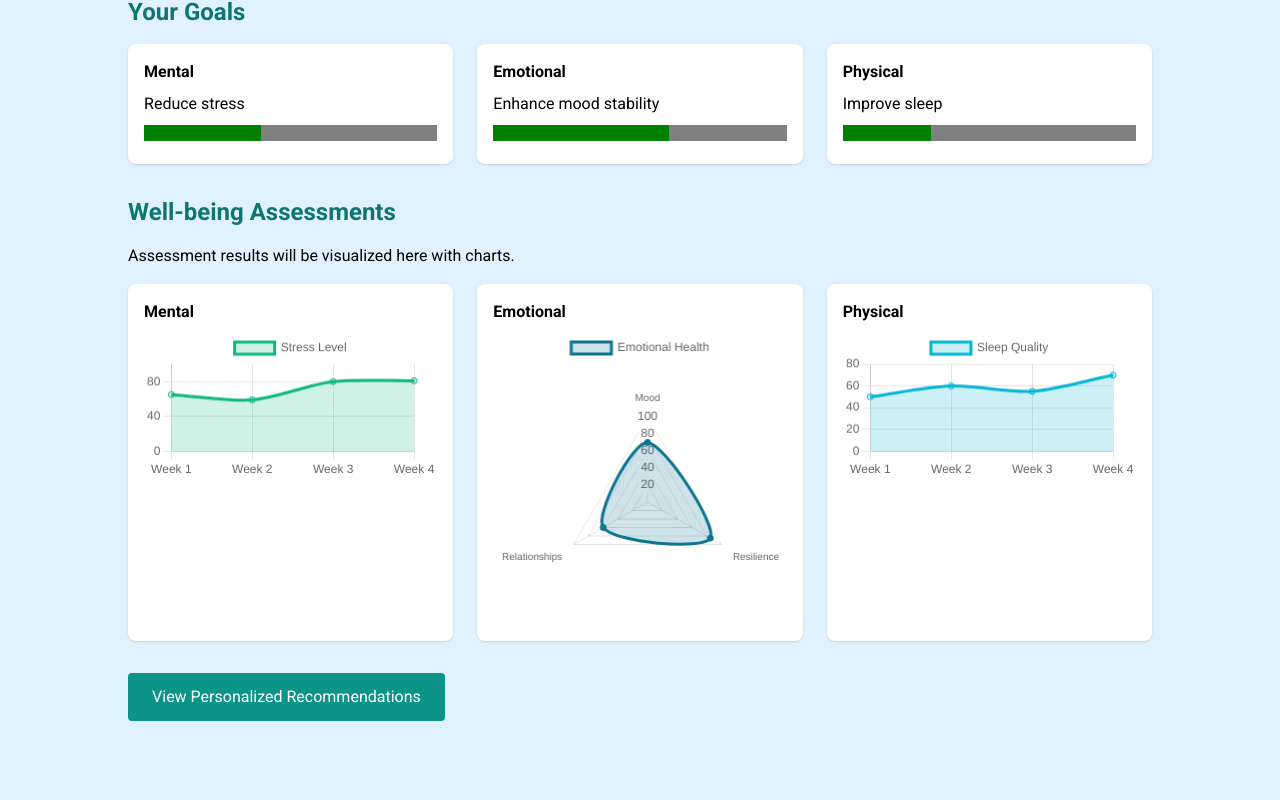
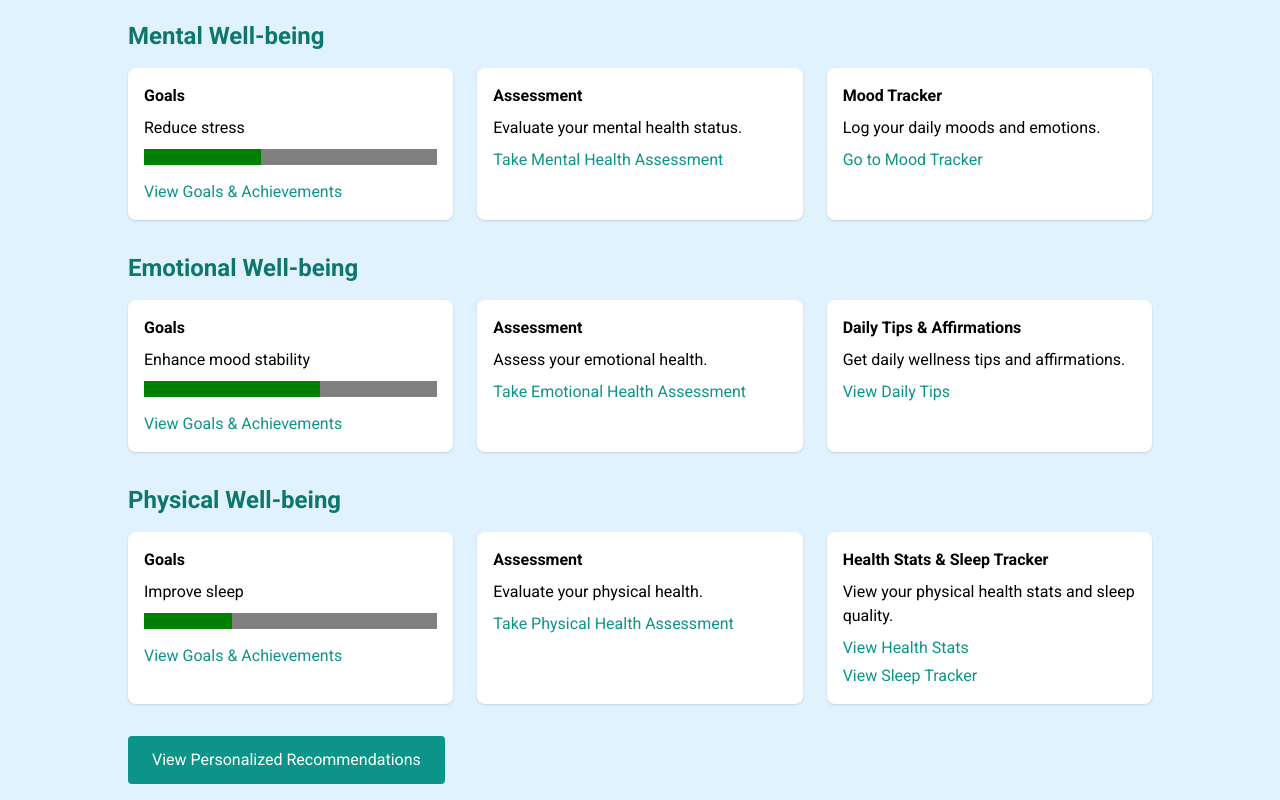
Before and after one commit to lemonadebusinesssolutions/blackboxai-1745058827734, a website: page public/dashboard.html in a window 1280 px wide. Shown: the part 84-884 px from the top of the page. Before the commit the page ends 821 px from the top, so only its background shows below. Drawn offline with nearby package versions, Linux system fonts and the light colour scheme; no server answers.

Commit message:
Add public/dashboard.html 1745065278528

```diff
--- a/public/dashboard.html
+++ b/public/dashboard.html
@@ -15,6 +15,9 @@
   </style>
 </head>
 <body class="min-h-screen flex flex-col p-4">
+  <!-- Include navigation menu -->
+  <div id="nav-placeholder"></div>
+
   <header class="flex items-center justify-between mb-6">
     <h1 class="text-3xl font-bold text-teal-700">Wellness Pro Dashboard</h1>
     <button id="logoutBtn" class="bg-red-500 text-white px-4 py-2 rounded hover:bg-red-600 transition">Logout</button>
@@ -22,52 +25,86 @@
 
   <main class="flex flex-col space-y-8 max-w-5xl mx-auto">
     <section>
-      <h2 class="text-2xl font-semibold mb-4 text-teal-700">Your Goals</h2>
+      <h2 class="text-2xl font-semibold mb-4 text-teal-700">Mental Well-being</h2>
       <div class="grid grid-cols-1 md:grid-cols-3 gap-6">
         <div class="bg-white rounded-lg shadow p-4">
-          <h3 class="font-semibold mb-2">Mental</h3>
+          <h3 class="font-semibold mb-2">Goals</h3>
           <div class="mb-2">Reduce stress</div>
           <progress class="w-full" value="40" max="100"></progress>
+          <a href="goals.html" class="text-teal-600 hover:underline mt-2 block">View Goals & Achievements</a>
         </div>
         <div class="bg-white rounded-lg shadow p-4">
-          <h3 class="font-semibold mb-2">Emotional</h3>
-          <div class="mb-2">Enhance mood stability</div>
-          <progress class="w-full" value="60" max="100"></progress>
+          <h3 class="font-semibold mb-2">Assessment</h3>
+          <p class="mb-2">Evaluate your mental health status.</p>
+          <a href="mental-assessment.html" class="text-teal-600 hover:underline">Take Mental Health Assessment</a>
         </div>
         <div class="bg-white rounded-lg shadow p-4">
-          <h3 class="font-semibold mb-2">Physical</h3>
-          <div class="mb-2">Improve sleep</div>
-          <progress class="w-full" value="30" max="100"></progress>
+          <h3 class="font-semibold mb-2">Mood Tracker</h3>
+          <p class="mb-2">Log your daily moods and emotions.</p>
+          <a href="mood-tracker.html" class="text-teal-600 hover:underline">Go to Mood Tracker</a>
         </div>
       </div>
     </section>
 
     <section>
-      <h2 class="text-2xl font-semibold mb-4 text-teal-700">Well-being Assessments</h2>
-      <p class="mb-4">Assessment results will be visualized here with charts.</p>
-      <div id="charts" class="grid grid-cols-1 md:grid-cols-3 gap-6">
+      <h2 class="text-2xl font-semibold mb-4 text-teal-700">Emotional Well-being</h2>
+      <div class="grid grid-cols-1 md:grid-cols-3 gap-6">
         <div class="bg-white rounded-lg shadow p-4">
-          <h3 class="font-semibold mb-2">Mental</h3>
-          <canvas id="mentalChart"></canvas>
+          <h3 class="font-semibold mb-2">Goals</h3>
+          <div class="mb-2">Enhance mood stability</div>
+          <progress class="w-full" value="60" max="100"></progress>
+          <a href="goals.html" class="text-teal-600 hover:underline mt-2 block">View Goals & Achievements</a>
         </div>
         <div class="bg-white rounded-lg shadow p-4">
-          <h3 class="font-semibold mb-2">Emotional</h3>
-          <canvas id="emotionalChart"></canvas>
+          <h3 class="font-semibold mb-2">Assessment</h3>
+          <p class="mb-2">Assess your emotional health.</p>
+          <a href="emotional-assessment.html" class="text-teal-600 hover:underline">Take Emotional Health Assessment</a>
         </div>
         <div class="bg-white rounded-lg shadow p-4">
-          <h3 class="font-semibold mb-2">Physical</h3>
-          <canvas id="physicalChart"></canvas>
+          <h3 class="font-semibold mb-2">Daily Tips & Affirmations</h3>
+          <p class="mb-2">Get daily wellness tips and affirmations.</p>
+          <a href="daily-tips.html" class="text-teal-600 hover:underline">View Daily Tips</a>
         </div>
       </div>
     </section>
 
     <section>
+      <h2 class="text-2xl font-semibold mb-4 text-teal-700">Physical Well-being</h2>
+      <div class="grid grid-cols-1 md:grid-cols-3 gap-6">
+        <div class="bg-white rounded-lg shadow p-4">
+          <h3 class="font-semibold mb-2">Goals</h3>
+          <div class="mb-2">Improve sleep</div>
+          <progress class="w-full" value="30" max="100"></progress>
+          <a href="goals.html" class="text-teal-600 hover:underline mt-2 block">View Goals & Achievements</a>
+        </div>
+        <div class="bg-white rounded-lg shadow p-4">
+          <h3 class="font-semibold mb-2">Assessment</h3>
+          <p class="mb-2">Evaluate your physical health.</p>
+          <a href="physical-assessment.html" class="text-teal-600 hover:underline">Take Physical Health Assessment</a>
+        </div>
+        <div class="bg-white rounded-lg shadow p-4">
+          <h3 class="font-semibold mb-2">Health Stats & Sleep Tracker</h3>
+          <p class="mb-2">View your physical health stats and sleep quality.</p>
+          <a href="health-stats.html" class="text-teal-600 hover:underline">View Health Stats</a>
+          <a href="sleep-tracker.html" class="text-teal-600 hover:underline mt-1 block">View Sleep Tracker</a>
+        </div>
+      </div>
+    </section>
+
+    <section class="mt-8">
       <a href="recommendations.html" class="inline-block bg-teal-600 text-white px-6 py-3 rounded hover:bg-teal-700 transition">View Personalized Recommendations</a>
     </section>
   </main>
 
   <script src="https://cdn.jsdelivr.net/npm/chart.js"></script>
   <script>
+    // Load navigation menu
+    fetch('components/nav.html')
+      .then(response => response.text())
+      .then(data => {
+        document.getElementById('nav-placeholder').innerHTML = data;
+      });
+
     // Placeholder chart data
     const ctxMental = document.getElementById('mentalChart').getContext('2d');
     const mentalChart = new Chart(ctxMental, {
```
